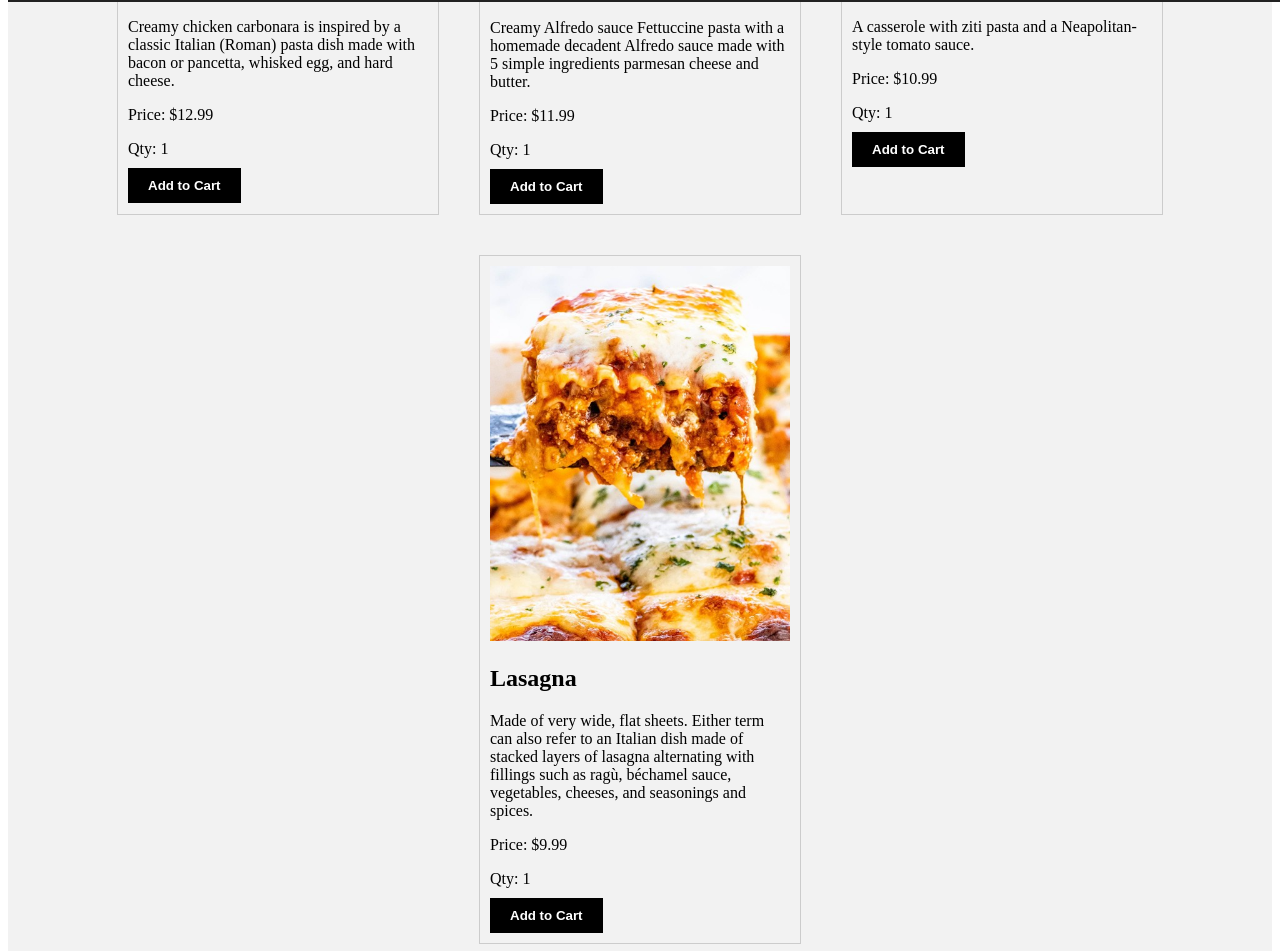
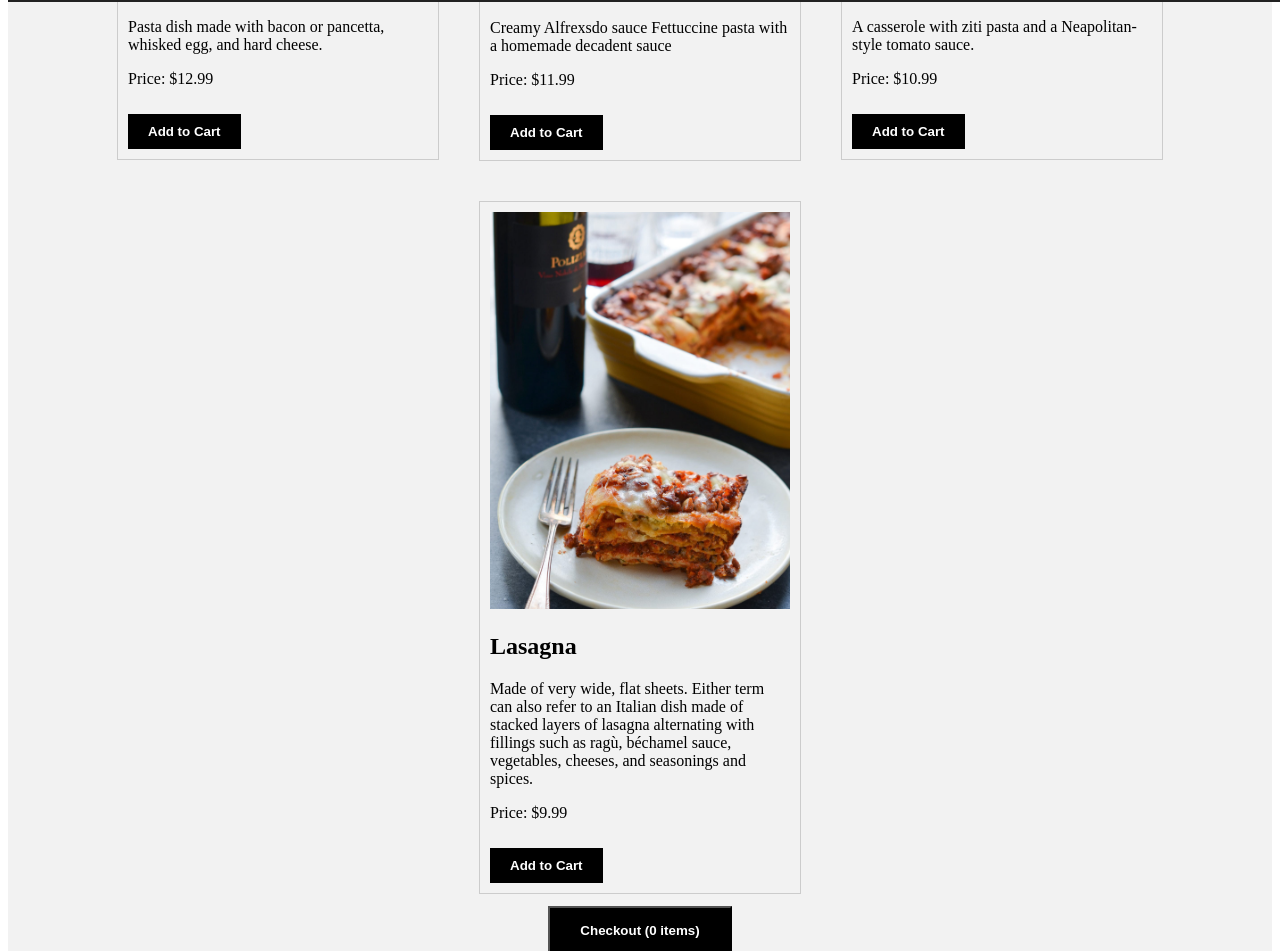
Before and after one commit to BestiesForResties/Pasta-Craze, a React (Create React App) app in the folder client/: page /menu in a window 1280 px wide. Shown: the part 798-1749 px from the top of the page. Built offline with nearby package versions, Linux system fonts and the light colour scheme.

Commit message:
updated menu styling

```diff
--- a/client/src/Contact.js
+++ /dev/null
@@ -1,7 +0,0 @@
-import React from 'react';
-const Contact = () => {
-    // Define your seed dat
-
-<p> mfjgmdj </p>
-}
-export default Contact;
--- a/client/src/Menu.js
+++ b/client/src/Menu.js
@@ -2,7 +2,7 @@ import React from 'react';
 import ChickenCarbonaraImage from './ChickenCarbonaraImage.jpg';
 import FettuccineAlfredoImage from './FettuccineAlfredoImage.jpg';
 import BakedZitiImage from './BakedZitiImage.jpeg';
-import LasagnaImage from './LasagnaImage.jpg';
+import LasagnaImage from './LasagnaImage.jpeg';
 import styles from './Menu.module.css';
 
 const Menu = ({ cart, setCart }) => {
@@ -13,7 +13,7 @@ const Menu = ({ cart, setCart }) => {
     {
       id: 1,
       name: 'Chicken Carbonara',
-      description: 'Creamy chicken carbonara is inspired by a classic Italian (Roman) pasta dish made with bacon or pancetta, whisked egg, and hard cheese.',
+      description: ' Pasta dish made with bacon or pancetta, whisked egg, and hard cheese.',
       price: 12.99,
       category: 'Pasta',
       image: ChickenCarbonaraImage,
@@ -21,7 +21,7 @@ const Menu = ({ cart, setCart }) => {
     {
       id: 2,
       name: 'Fettuccine Alfredo',
-      description: 'Creamy Alfredo sauce Fettuccine pasta with a homemade decadent Alfredo sauce made with 5 simple ingredients parmesan cheese and butter.',
+      description: 'Creamy Alfrexsdo sauce Fettuccine pasta with a homemade decadent sauce',
       price: 11.99,
       category: 'Pasta',
       image: FettuccineAlfredoImage,
@@ -58,9 +58,7 @@ const Menu = ({ cart, setCart }) => {
             <h2>{item.name}</h2>
             <p>{item.description}</p>
             <p>Price: ${item.price.toFixed(2)}</p>
-            <div className={styles.quantityDisplay}>
-              Qty: 1
-            </div>
+
             <button className={styles.addToCartButton} onClick={() => addToCart(item)}>
               Add to Cart
             </button>
--- a/client/src/Menu.module.css
+++ b/client/src/Menu.module.css
@@ -12,12 +12,13 @@
   }
 
   .menuItem {
-    width: 100%;
+    width: calc(33.33% - 20px);
     max-width: 300px;
     margin: 10px;
     border: 1px solid #ccc;
     padding: 10px;
     text-align: left;
+    height: fit-content;
   }
 
   .menuItemImage {
@@ -41,6 +42,7 @@
     color: white;
     padding: 15px 30px;
     cursor: pointer;
-    margin-top: 20px;
+    margin-top: 2px;
     font-weight: bold;
+    max-height: auto;
   }
--- a/client/src/NavBar.js
+++ b/client/src/NavBar.js
@@ -13,9 +13,7 @@ const Navbar = () => {
           <li className={styles.listItem}>
             <Link to="/menu" className={`${styles.navLink} ${styles.squareButton}`}>Menu</Link>
           </li>
-          <li className={styles.listItem}>
-            <Link to="/contact" className={`${styles.navLink} ${styles.squareButton}`}>Contact</Link>
-          </li>
+
         </ul>
         <div className={styles.logoContainer}>
           <img src="img/logo.png" alt="Pasta Craze Logo" className={styles.logo} />
--- a/client/src/index.js
+++ b/client/src/index.js
@@ -6,7 +6,7 @@ import styles from './Navbar.module.css';
 import Footer from './Footer';
 import Home from './Home';
 import Menu from './Menu.js';
-import Contact from './Contact.js';
+
 import Signup from './Signup.js'
 
 const App = () => {
@@ -22,7 +22,6 @@ const App = () => {
           <Routes>
             <Route path="/" element={<Home />} />
             <Route path="/menu" element={<Menu />} />
-            <Route path="/contact" element={<Contact />} />
             <Route path="/signup" element={<Signup />} />
           </Routes>
           <Footer />
```
Also changed, not shown: client/src/LasagnaImage.jpeg (added), client/src/LasagnaImage.jpg (deleted).
